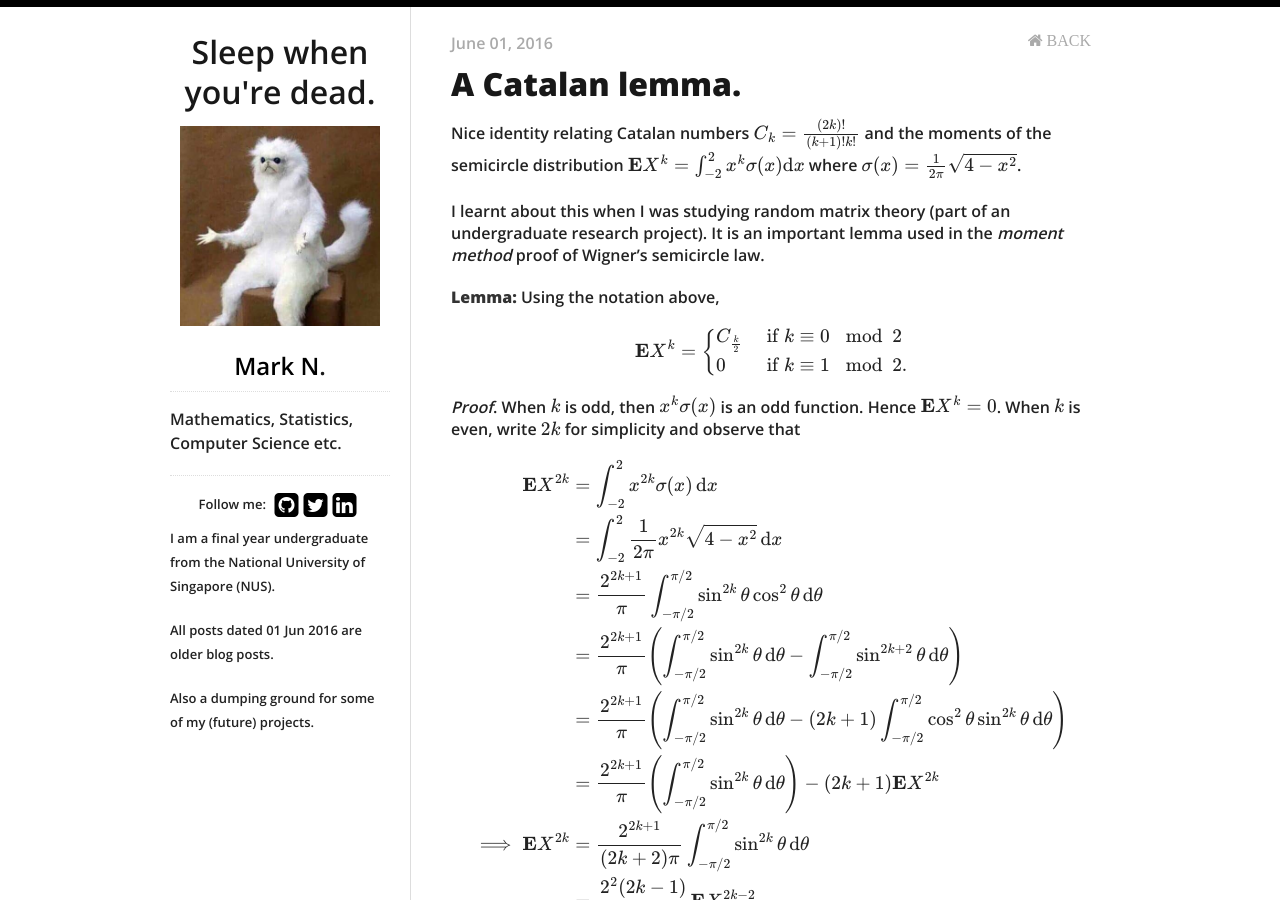
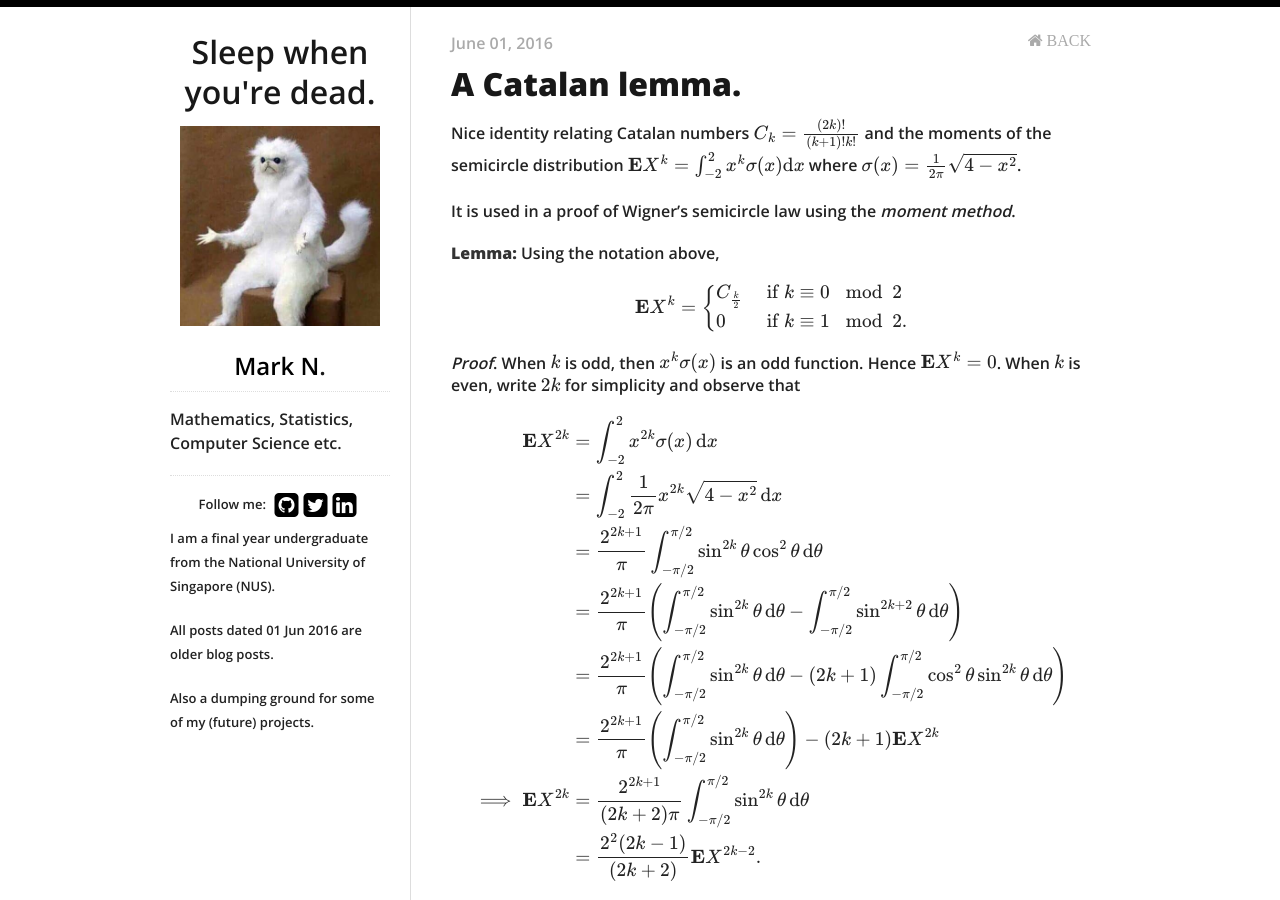
Before and after one commit to Wentong-DST/Wentong-DST.github.io, a Jekyll site: the page built from _posts/2016-06-01-a-catalan-lemma.md, in a window 1280 px wide and 900 px high. Built offline with Jekyll 4.4.1, drawn with Linux system fonts in a browser that asks for light colours; nearby versions of some CDN libraries; formulas are drawn with MathJax 3.

Commit message:
shortened

```diff
--- a/_posts/2016-06-01-a-catalan-lemma.md
+++ b/_posts/2016-06-01-a-catalan-lemma.md
@@ -9,7 +9,7 @@
 
 Nice identity relating Catalan numbers $$C_{k} = \frac{(2k)!}{(k+1)!k!}$$ and the moments of the semicircle distribution $$\mathbf{E}X^{k} = \int_{-2}^{2}x^{k}\sigma(x)\text{d}x$$ where $$\sigma(x) = \frac{1}{2\pi}\sqrt{4-x^{2}}$$.
 
-I learnt about this when I was studying random matrix theory (part of an undergraduate research project). It is an important lemma used in the *moment method* proof of Wigner's semicircle law.
+It is used in a proof of Wigner's semicircle law using the *moment method*.
 
 **Lemma:** Using the notation above,
 <center>
```
